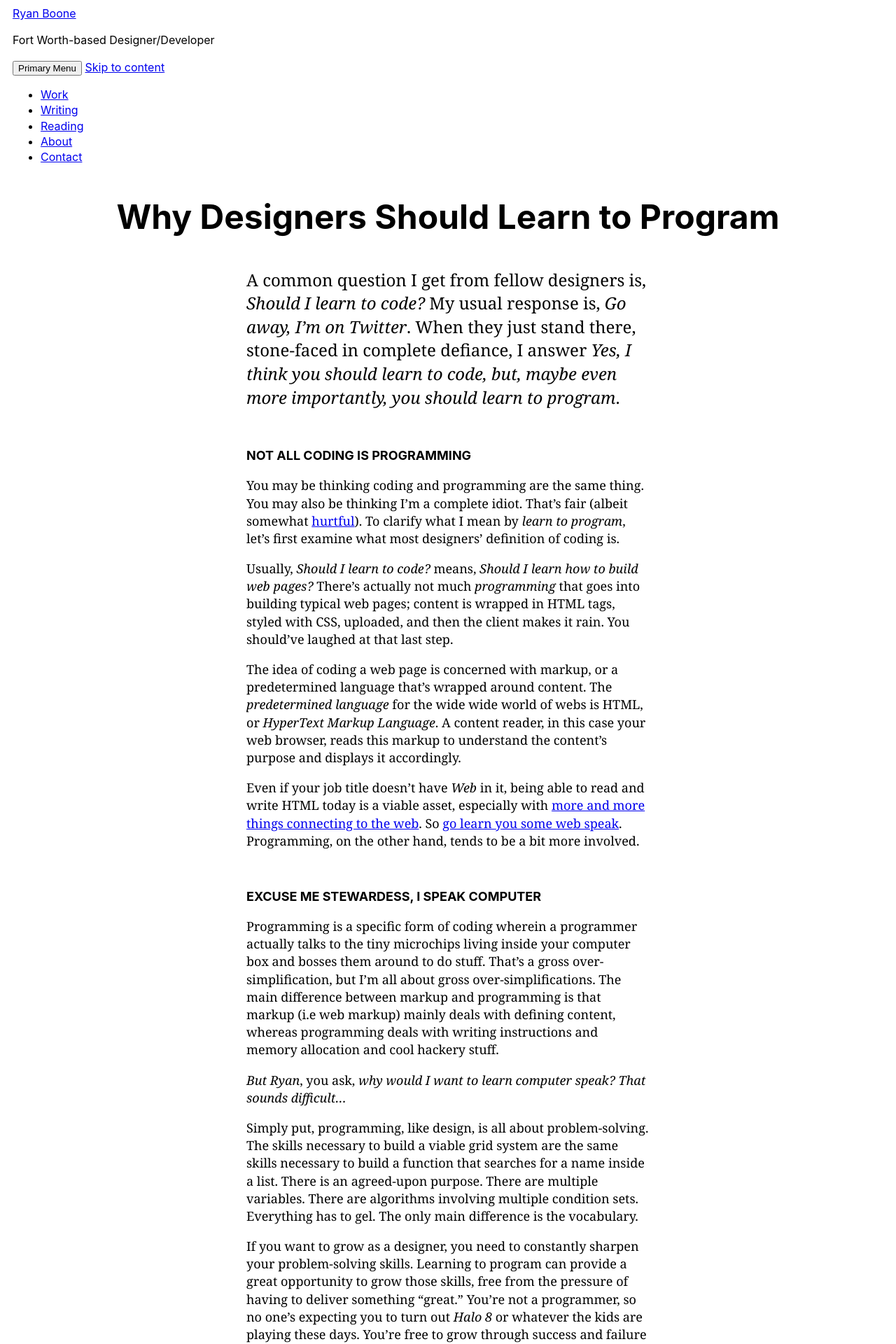
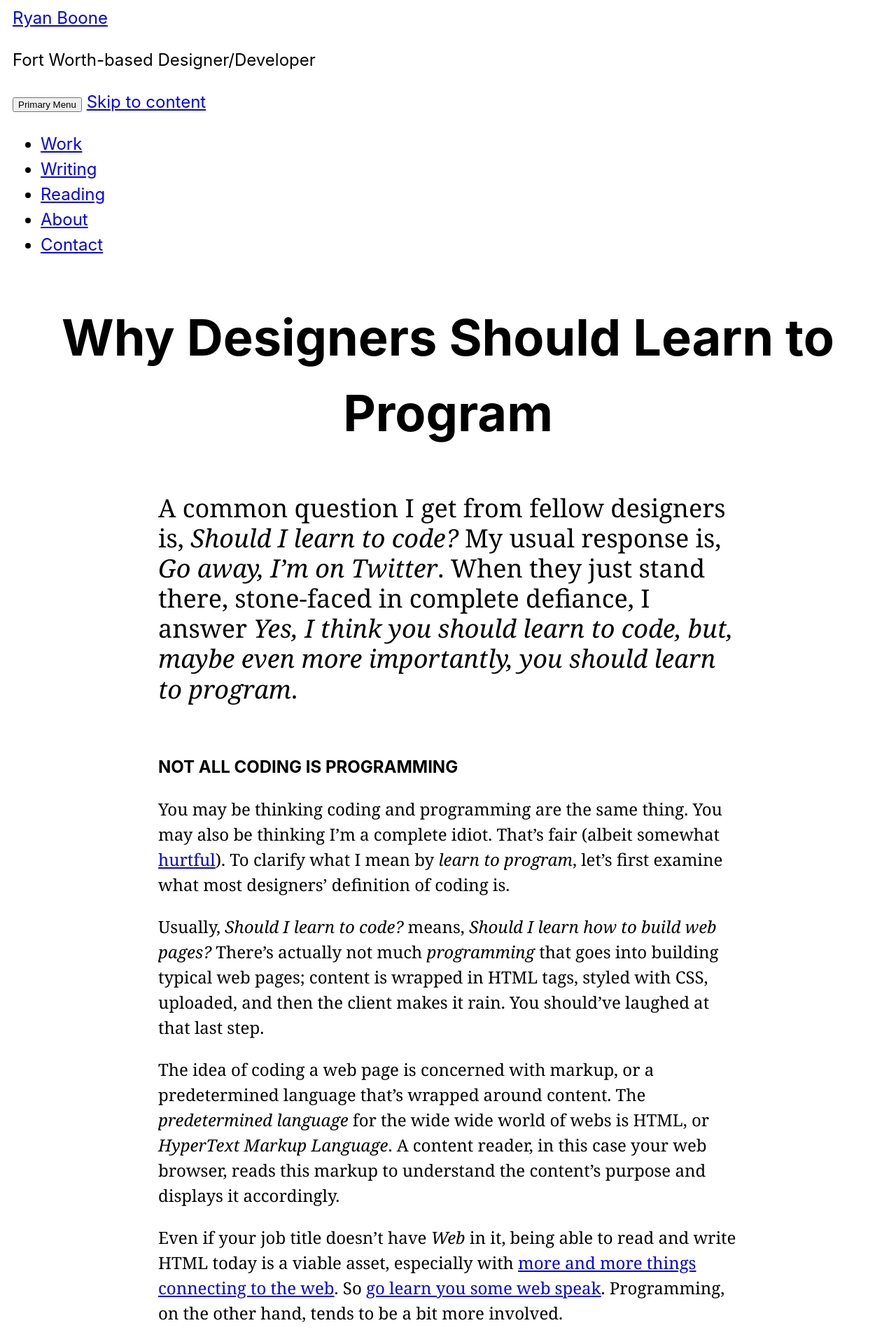
Before and after one commit to falldowngoboone/fdgb, a PHP site: page / in a window 1280 px wide. Shown: the top 1920 px of the page at 70% size. Run offline with PHP 8.4, Linux system fonts and the light colour scheme.

Commit message:
Adjust type block width and type size
This document is purely for prototyping and is in no way production
quality or intended to be production quality.

```diff
--- a/css/style.css
+++ b/css/style.css
@@ -1,10 +1,10 @@
 
 /* Base styles */
 html {
-  font-size: 100%;
+  font-size: 24px;
 }
 body {
-  line-height: 1.4;
+  line-height: 1.5;
   font-family: -apple-system, BlinkMacSystemFont,
     "Segoe UI", "Roboto", "Oxygen",
     "Ubuntu", "Cantarell", "Fira Sans",
@@ -23,13 +23,13 @@ body {
   font-size: 3em;
 }
 .entry__content {
-  max-width: 36rem;
+  max-width: 34.5rem;
   margin: auto;
 }
 .entry__content p:not(.entry__intro),
 .entry__subheading {
   /*margin-left: 100px;*/
-  font-size: 1.125em;
+  font-size: 1em;
 }
 .entry__subheading {
   text-transform: uppercase;
@@ -40,4 +40,5 @@ body {
 }
 .entry__intro {
   font-size: 1.5em;
+  line-height: 1.2;
 }
```
